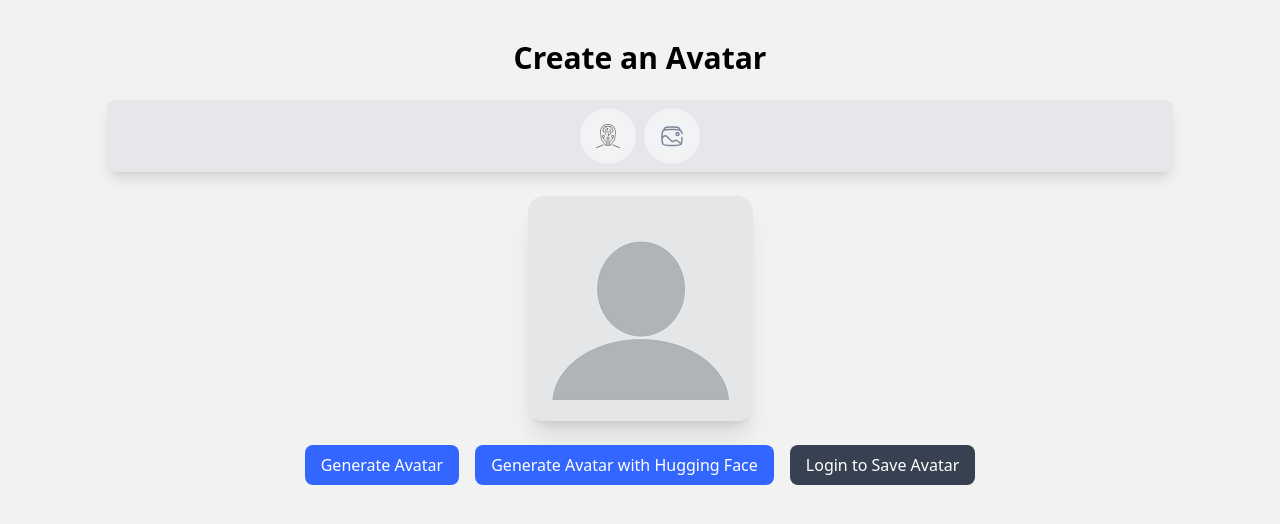
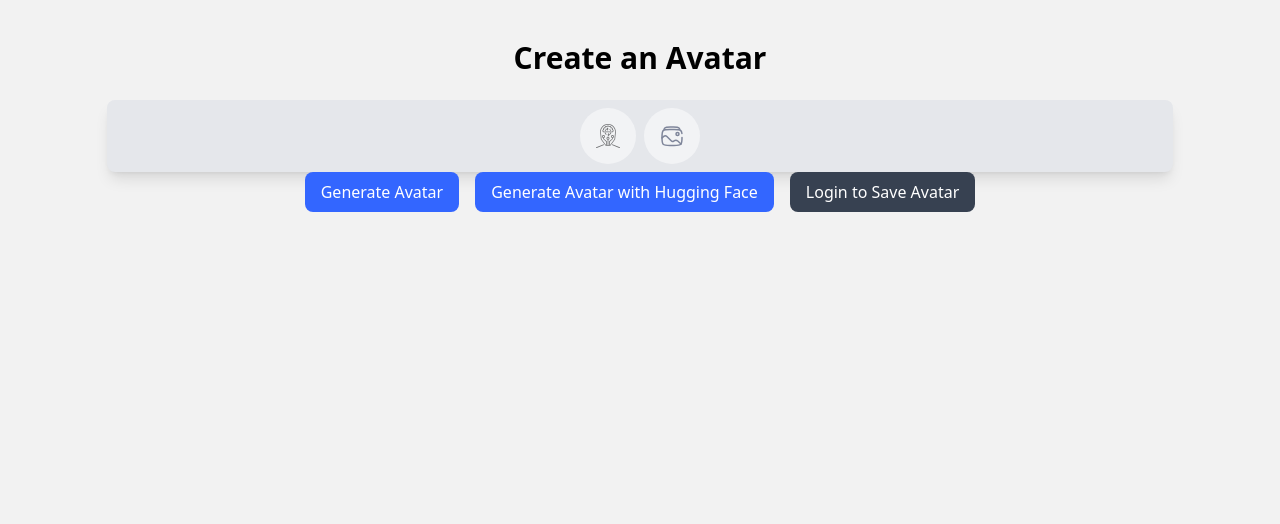
Before and after one commit to TylerGilman/SafeFace, a Django app: template create_face/templates/create_face.html in a window 1280 px wide. Shown: the part 64-588 px from the top of the page. Run offline with Django 5.2, Linux system fonts and the light colour scheme; the template is opened without the code that fills it, so the values that code supplies are empty; some libraries are stand-ins or nearby versions.

Commit message:
dumb small fix

```diff
--- a/create_face/templates/create_face.html
+++ b/create_face/templates/create_face.html
@@ -4,9 +4,6 @@
 <div id="content" class="content flex flex-col items-center justify-center">
   <h1 class="text-3xl font-bold mb-6 text-center dark:text-white mt-10">Create an Avatar</h1>
   {% include "create_form.html" %}
-  <div id="avatar" class="text-center flex flex-col justify-center items-center my-6">
-    <img src="../static/images/empty_profile.png" alt="Empty Avatar" class="mx-auto max-h-96 rounded-2xl shadow-xl" />
-  </div>
   <div id="generate_button" class="flex flex-row items-center justify-center w-full gap-4">
     <button hx-post="/create/" hx-swap="outerHTML" hx-indicator="#ball"
       hx-vals='js:{generate_method: getPipeline(), gender: getGender(), hair_color: getHairColor(), hair_type: getHairType(), hair_length: getHairLength(), skin_color: getSkinColor(), skin_type: getSkinType(), eye_color: getEyeColor(), body: getBody(), age: getAge(), ethnicity: getEthnicity()}'
--- a/create_face/templates/create_form.html
+++ b/create_face/templates/create_form.html
@@ -28,6 +28,9 @@
       </div>
       {% endfor %}
     </div>
+  <div id="avatar" class="text-center flex flex-col justify-center items-center my-6">
+    <img src="../static/images/empty_profile.png" alt="Empty Avatar" class="mx-auto max-h-96 rounded-2xl shadow-xl" />
+  </div>
     {% endif %}
     {% if mode == "gallery_mode" %}
         <div id="gallery" class="mt-5 flex flex-col items-center justify-center w-full gap-4">
```
Also changed, not shown: static/images/brainstorm.svg.
